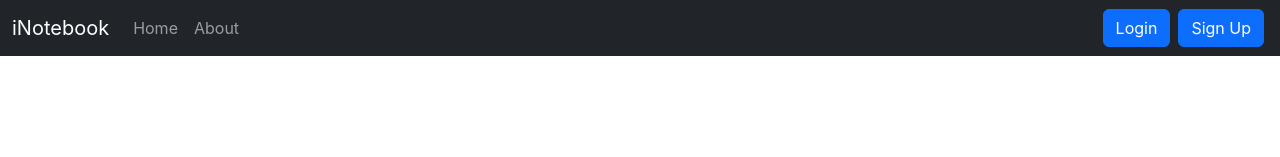
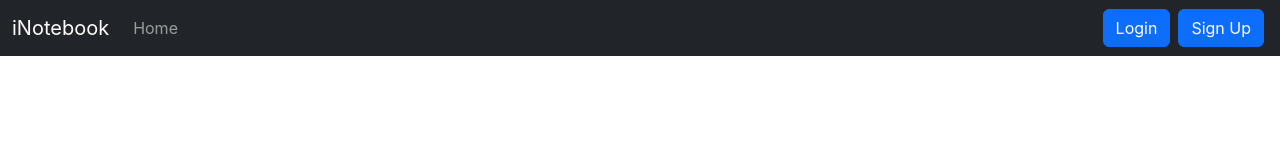
Before and after one commit to Vivek9760/Notes, a React (Create React App) app: page /signup in a window 1280 px wide. Shown: the top 157 px of the page. Built offline with nearby package versions, Linux system fonts and the light colour scheme.

Commit message:
remove about page

```diff
--- a/src/App.js
+++ b/src/App.js
@@ -2,7 +2,6 @@
 import { useState } from 'react';
 import { BrowserRouter, Route, Routes } from 'react-router-dom';
 import Home from './components/Home';
-import About from './components/About';
 import Navbar from './components/Navbar';
 import NoteState from './context/notes/NoteState';
 import Alert from './components/Alert';
@@ -33,7 +32,6 @@
     <Routes>
       <Route element={<PrivateComponents />}>
       <Route path='/'  element={<Home showAlert={showAlert} />}/>
-      <Route path='/about' element={<About />}/>
       </Route>
       <Route path='/login'  element={<Login showAlert={showAlert} />}/>
       <Route path='/signup'  element={<Signup showAlert={showAlert}/>}/>
--- a/src/components/About.js
+++ /dev/null
@@ -1,11 +0,0 @@
-
-
-export default function About() {
-
-
-    return(
-        <div>
-            <h1>About Page </h1>
-        </div>
-    )
-}
--- a/src/components/Navbar.js
+++ b/src/components/Navbar.js
@@ -39,16 +39,6 @@
                 Home
               </Link>
             </li>
-            <li className="nav-item">
-              <Link
-                className={`nav-link ${
-                  location.pathname === "/about" ? "active" : ""
-                }`}
-                to="/about"
-              >
-                About
-              </Link>
-            </li>
           </ul>
           <form className="d-flex">
             {token?
```
